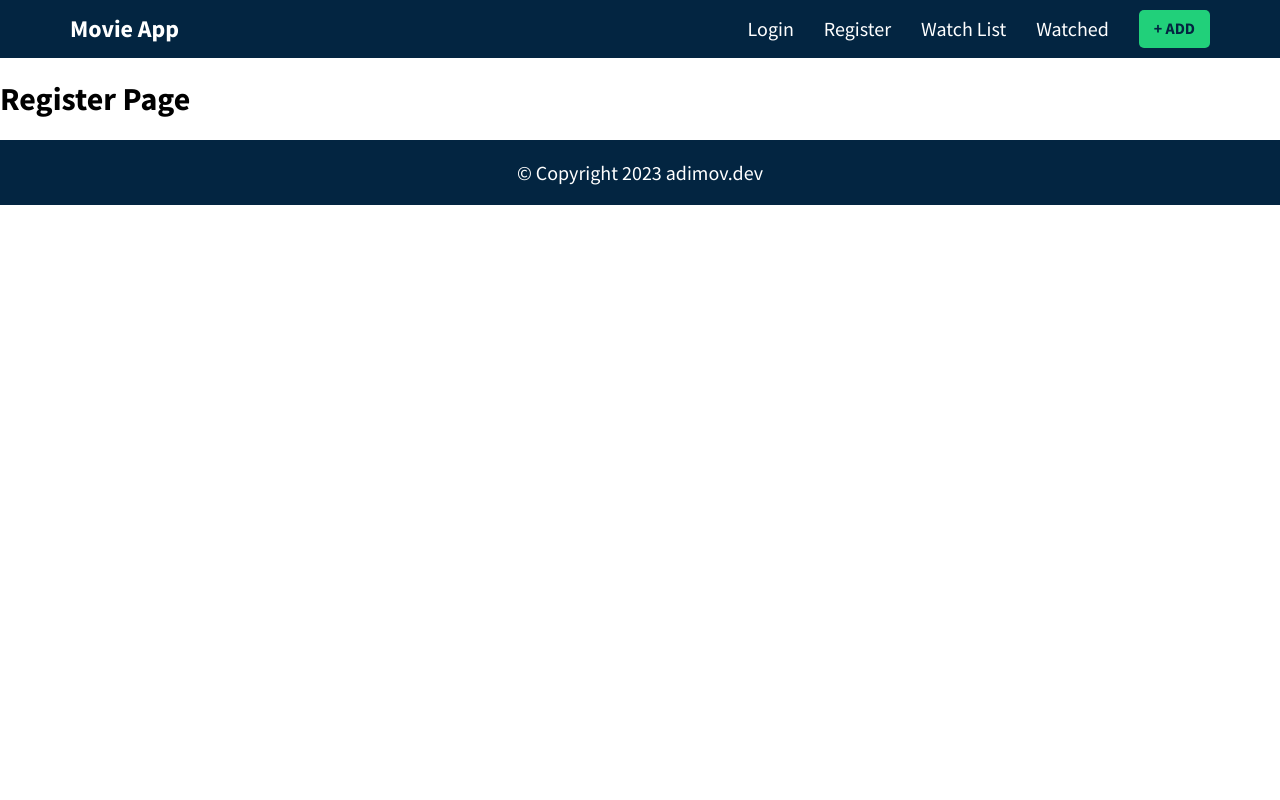
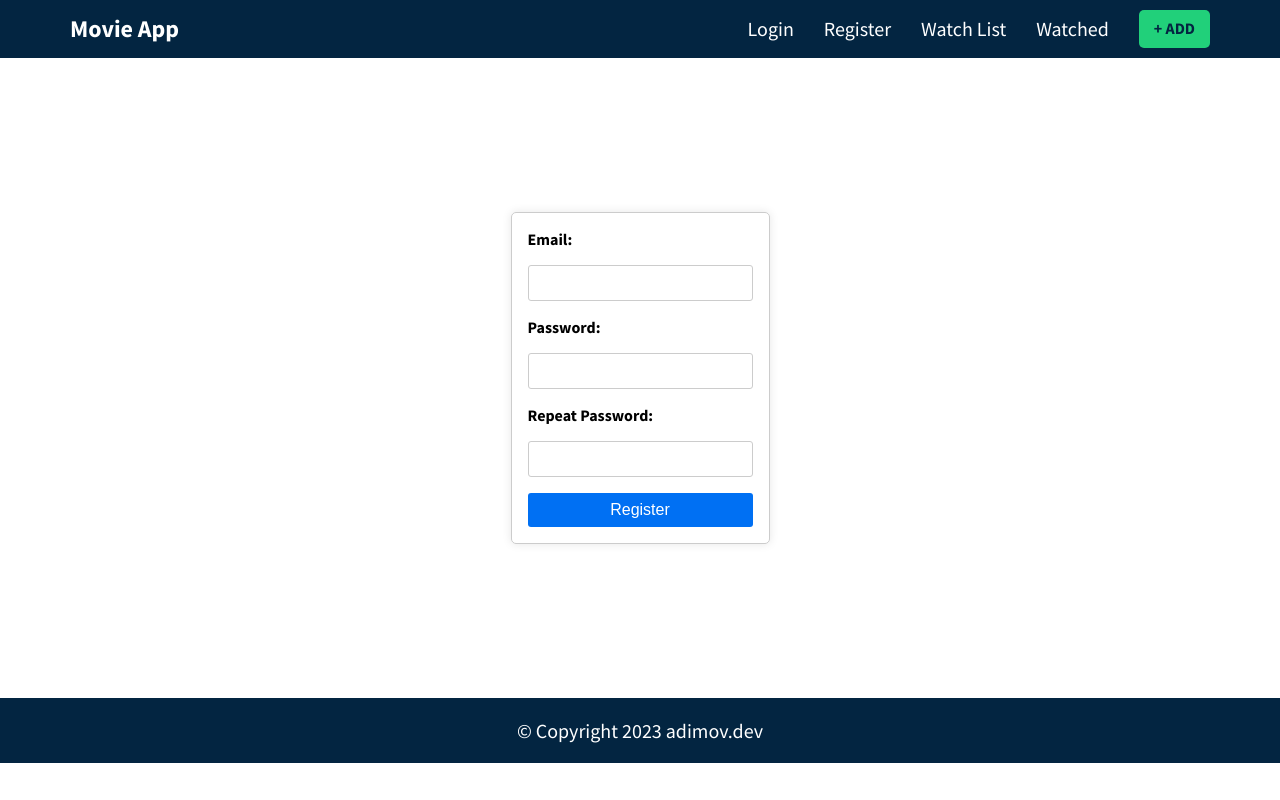
Before and after one commit to AlexxDv/movie-app-softuni-project, a React (Create React App) app: page /register in a window 1280 px wide. Built offline with nearby package versions, Linux system fonts and the light colour scheme.

Commit message:
Register added

```diff
--- a/src/App.css
+++ b/src/App.css
@@ -349,3 +349,8 @@ header .nav-links li:last-child {
 .login-form button:active {
   background-color: #0052ac;
 }
+
+.error-message {
+  color: #f44336;
+  margin-top: 0.5rem;
+}
--- a/src/components/Register.js
+++ b/src/components/Register.js
@@ -1,9 +1,62 @@
-import React from 'react'
+import React, { useState } from 'react';
 
 export const Register = () => {
+  const [email, setEmail] = useState('');
+  const [password, setPassword] = useState('');
+  const [repeatPassword, setRepeatPassword] = useState('');
+  const [errorMessage, setErrorMessage] = useState('');
+
+  const handleSubmit = (event) => {
+    event.preventDefault();
+
+    if (!email || !password || !repeatPassword) {
+      setErrorMessage('All fields are required');
+      return;
+    }
+
+    if (password !== repeatPassword) {
+      setErrorMessage('Passwords do not match');
+      return;
+    }
+
+    console.log(`Email: ${email}, Password: ${password}`);
+    // Here you can add the logic to submit the registration form to your server or API
+  };
+
   return (
-    <>
-    <h1>Register Page</h1>
+    <div className="login-form-container">
+      <form onSubmit={handleSubmit} className="login-form">
+        <label htmlFor="email">Email:</label>
+        <input
+          type="email"
+          id="email"
+          value={email}
+          onChange={(event) => setEmail(event.target.value)}
+          required
+        />
 
-    </>)
+        <label htmlFor="password">Password:</label>
+        <input
+          type="password"
+          id="password"
+          value={password}
+          onChange={(event) => setPassword(event.target.value)}
+          required
+        />
+
+        <label htmlFor="repeat-password">Repeat Password:</label>
+        <input
+          type="password"
+          id="repeat-password"
+          value={repeatPassword}
+          onChange={(event) => setRepeatPassword(event.target.value)}
+          required
+        />
+
+        {errorMessage && <div className="error-message">{errorMessage}</div>}
+
+        <button type="submit">Register</button>
+      </form>
+    </div>
+  );
 }
```
